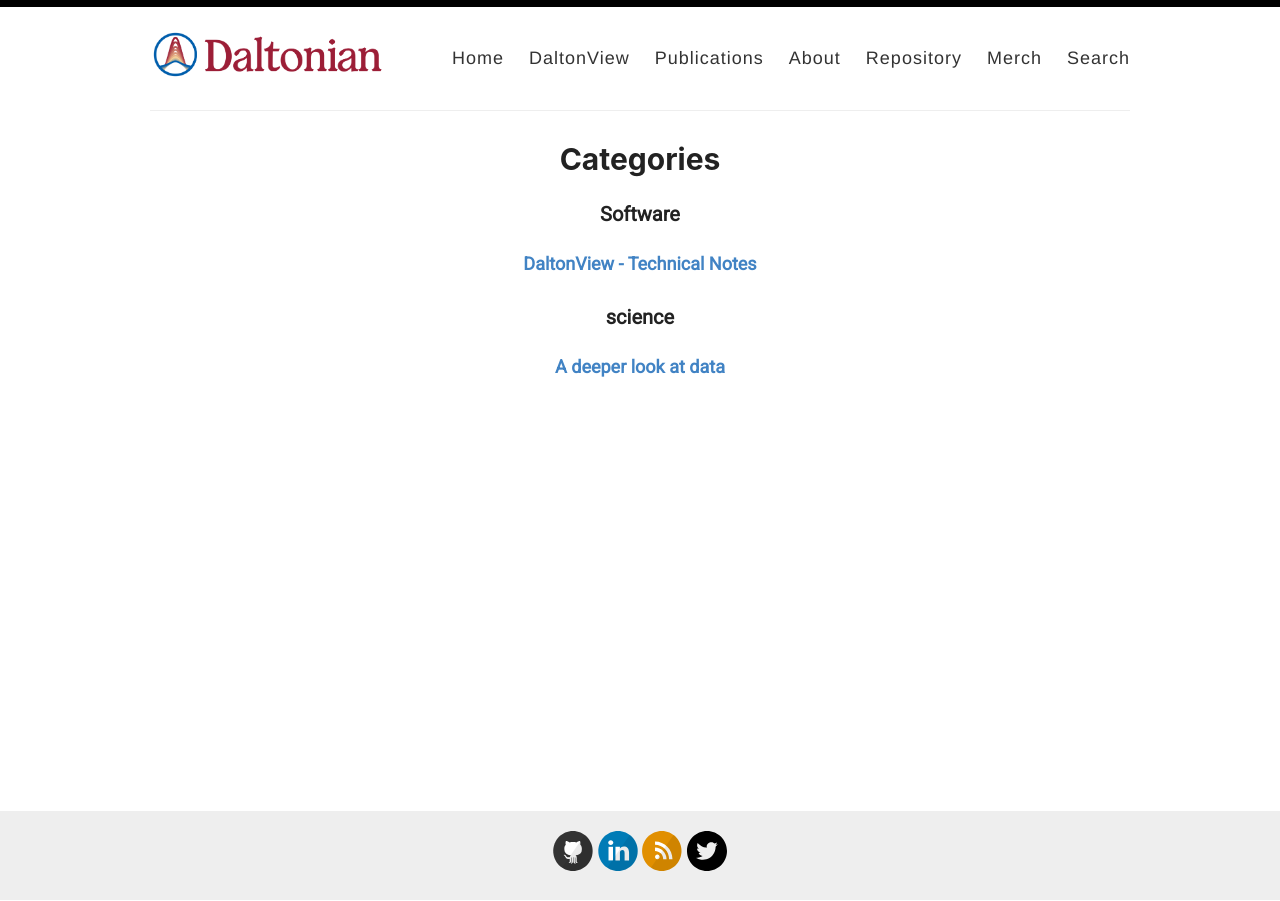
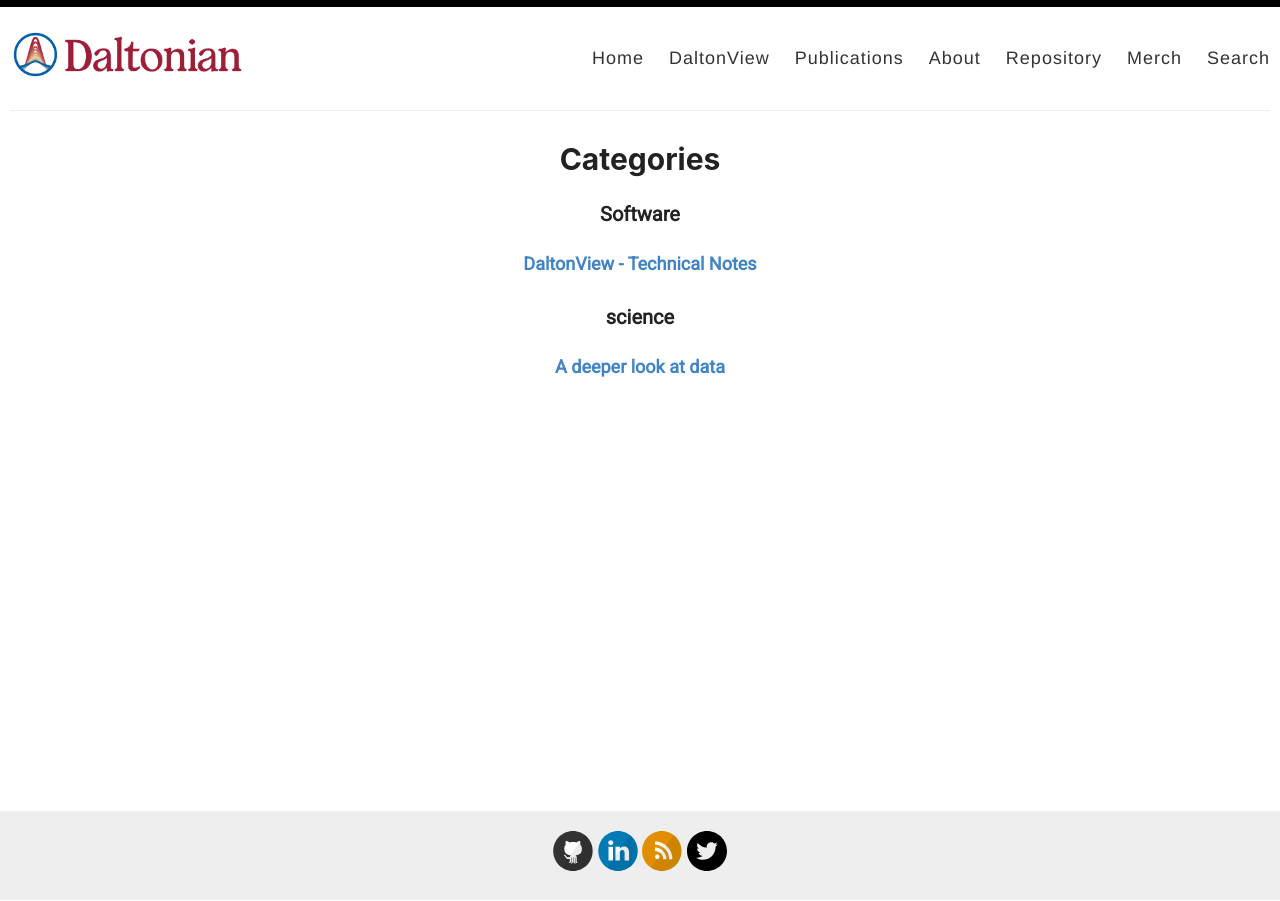
Before and after one commit to yreva/daltonian.co, a Jekyll site: the page built from _pages/categories.md, in a window 1280 px wide. Built offline with Jekyll 4.4.1, drawn with Linux system fonts in a browser that asks for light colours.

Commit message:
update main container

```diff
--- a/_config.yml
+++ b/_config.yml
@@ -24,7 +24,7 @@ footer-links:
   email:
   facebook:
   flickr:
-  github: daltonian
+  github: yreva
   instagram:
   linkedin: avery-dalton-30398613a
   pinterest:
--- a/assets/style.scss
+++ b/assets/style.scss
@@ -32,7 +32,7 @@ body {
 
 .container {
   margin: 0 auto;
-  max-width: 1000px;
+  max-width: 850;
   padding: 0 10px;
   width: 100%;
 }
```
